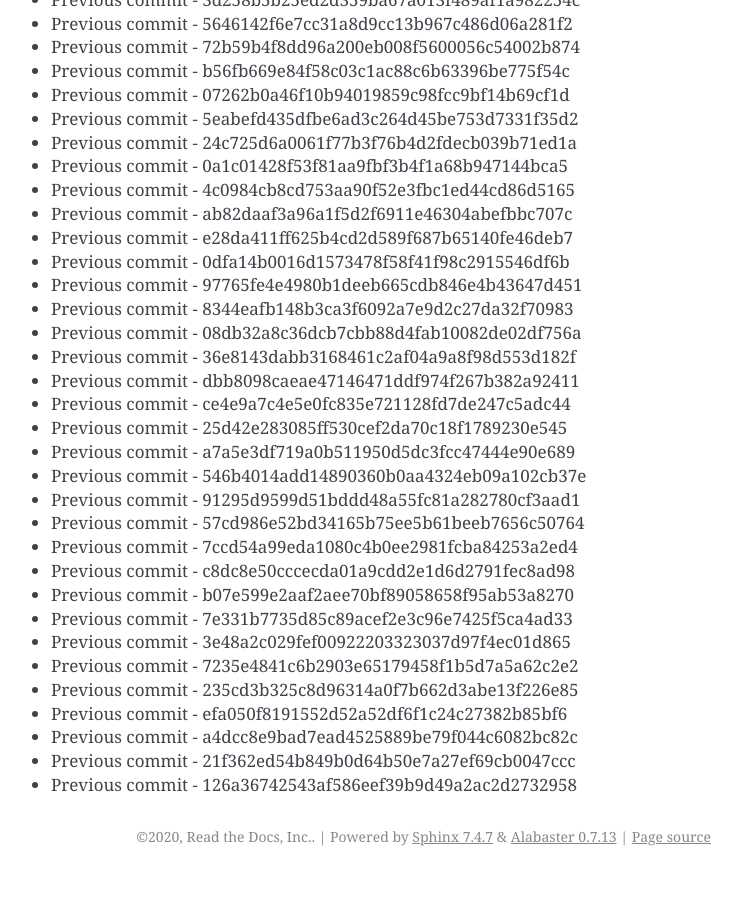
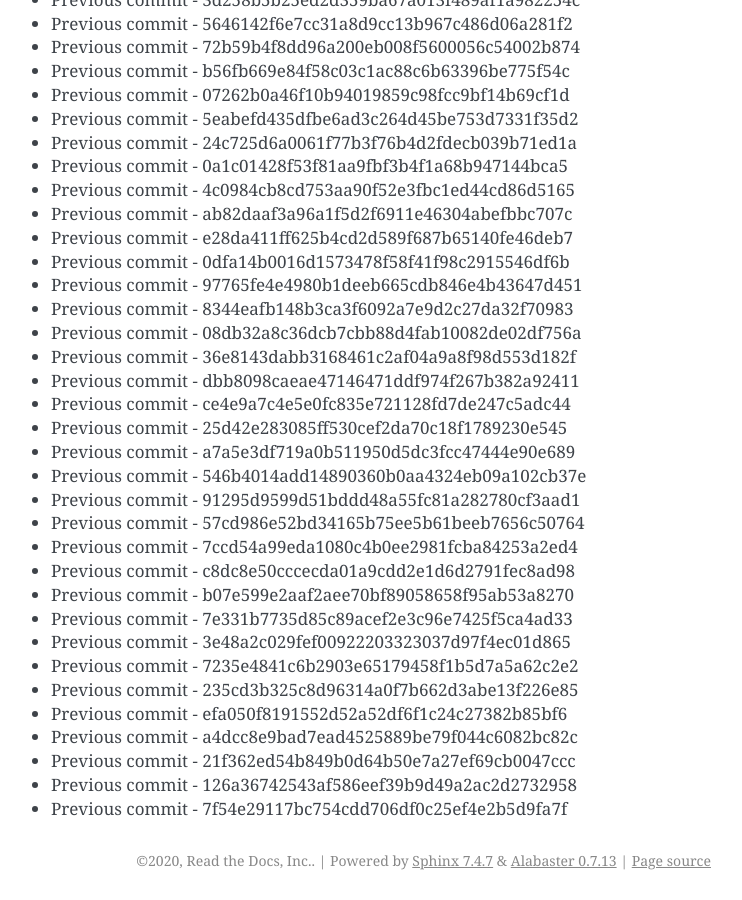
Before and after one commit to readthedocs/rtd-git-stresstest, a Sphinx documentation site: the page built from docs/updates.rst, in a window 1280 px wide and 900 px high, scrolled down 76425 px. Shown: the whole window, without its empty margins (399-1141 px from the left). Built offline with Sphinx 7.4.7, drawn with Linux system fonts in a browser that asks for light colours; before the commit the page ends 77301 px from its top, so only the background shows below that.

Commit message:
Generating commit from previous: 7f54e29117bc754cdd706df0c25ef4e2b5d9fa7f

```diff
--- a/docs/updates.rst
+++ b/docs/updates.rst
@@ -3243,3 +3243,4 @@ It can be tested for any performance characteristics.
 * Previous commit - a4dcc8e9bad7ead4525889be79f044c6082bc82c
 * Previous commit - 21f362ed54b849b0d64b50e7a27ef69cb0047ccc
 * Previous commit - 126a36742543af586eef39b9d49a2ac2d2732958
+* Previous commit - 7f54e29117bc754cdd706df0c25ef4e2b5d9fa7f
```
